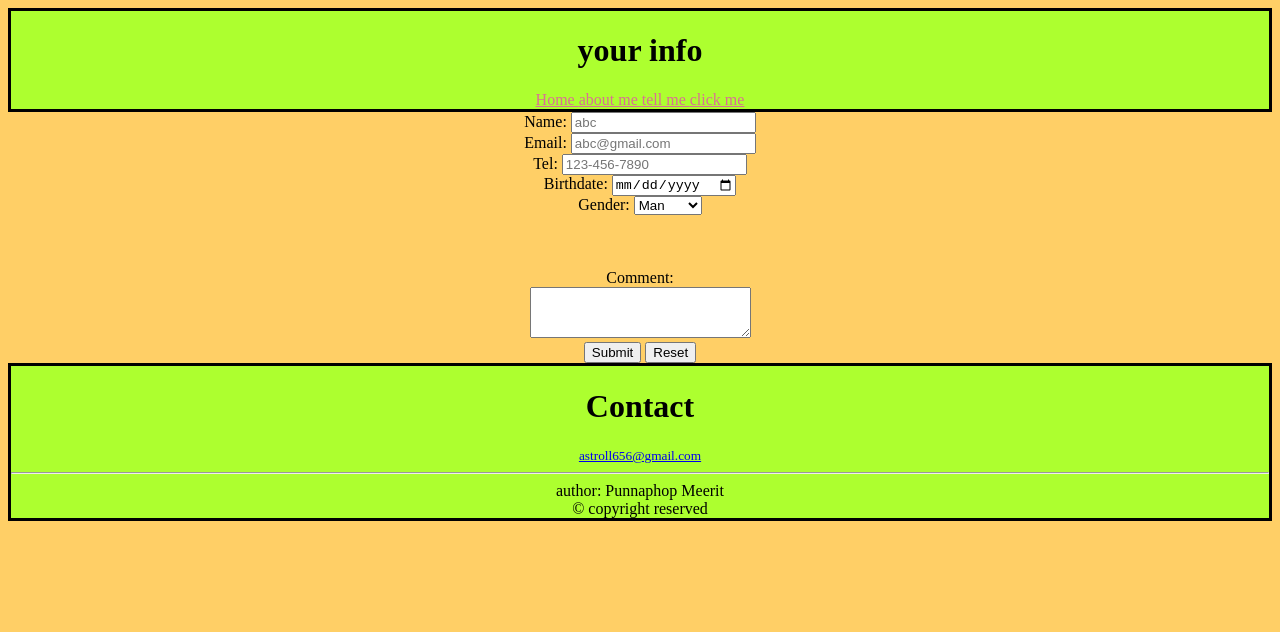
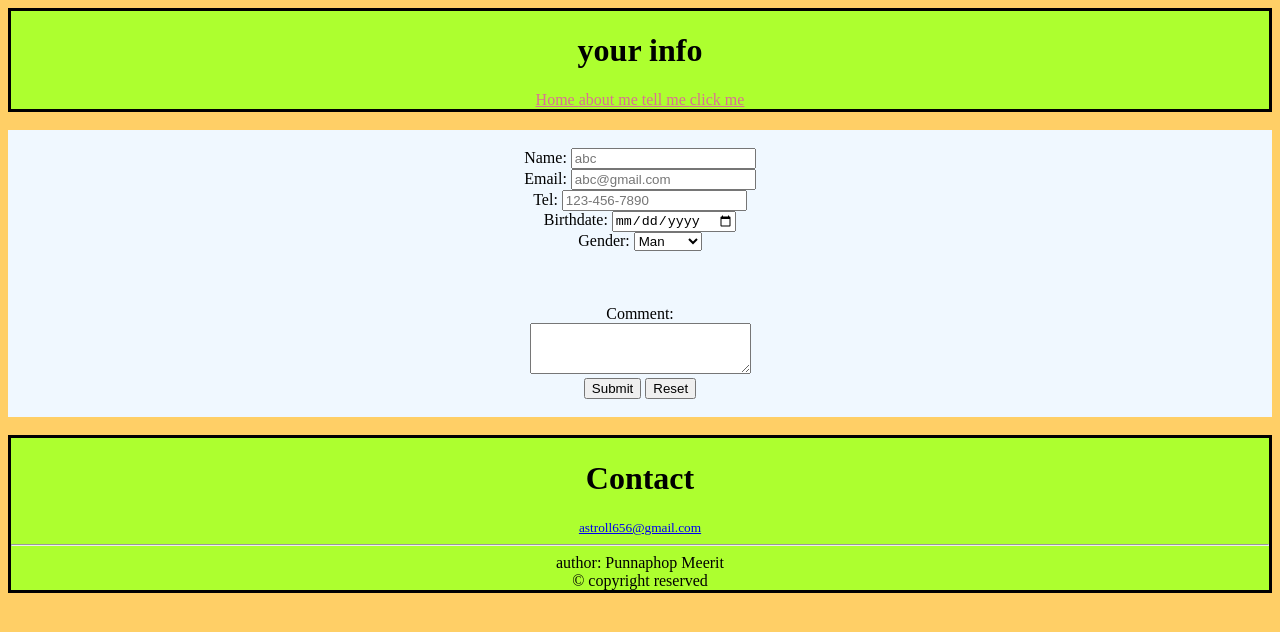
Before and after one commit to Thirdbot/js-learning, a website: page info_form.html in a window 1280 px wide. Drawn offline with Linux system fonts and the light colour scheme.

Commit message:
update center 2

```diff
--- a/info_form.html
+++ b/info_form.html
@@ -14,6 +14,7 @@
         .bdiv
         {
             text-align: center;
+            background-color: aliceblue;
         }
         .fdiv
         {
@@ -57,7 +58,11 @@
 
     </header>
     <main>
+        <div class="hdiv">
+            <br>
+        </div>
         <div class="bdiv">
+            <br>
             <form action = "index.html" , method="post" id="btext">
                 <label for="Name"> Name: </label>
                 <input type="text" id="Name" placeholder="abc" required>
@@ -98,11 +103,16 @@
 
 
             </form>
+            <br>
+        </div>
+        <div class="fdiv">
+            <br>
         </div>
 
     </main>
 
     <footer>
+
         <div class="fdiv">
             <h1 > Contact </h1>
             <nav>
```
